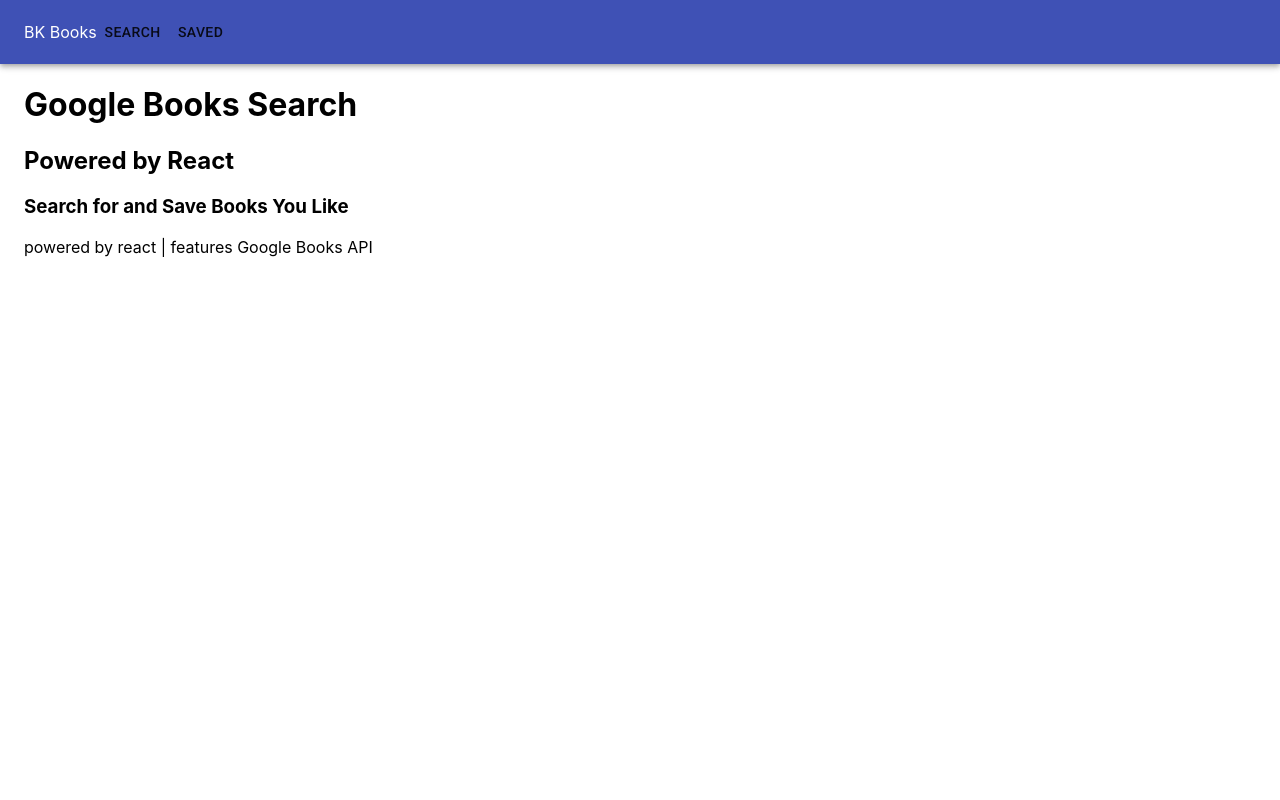
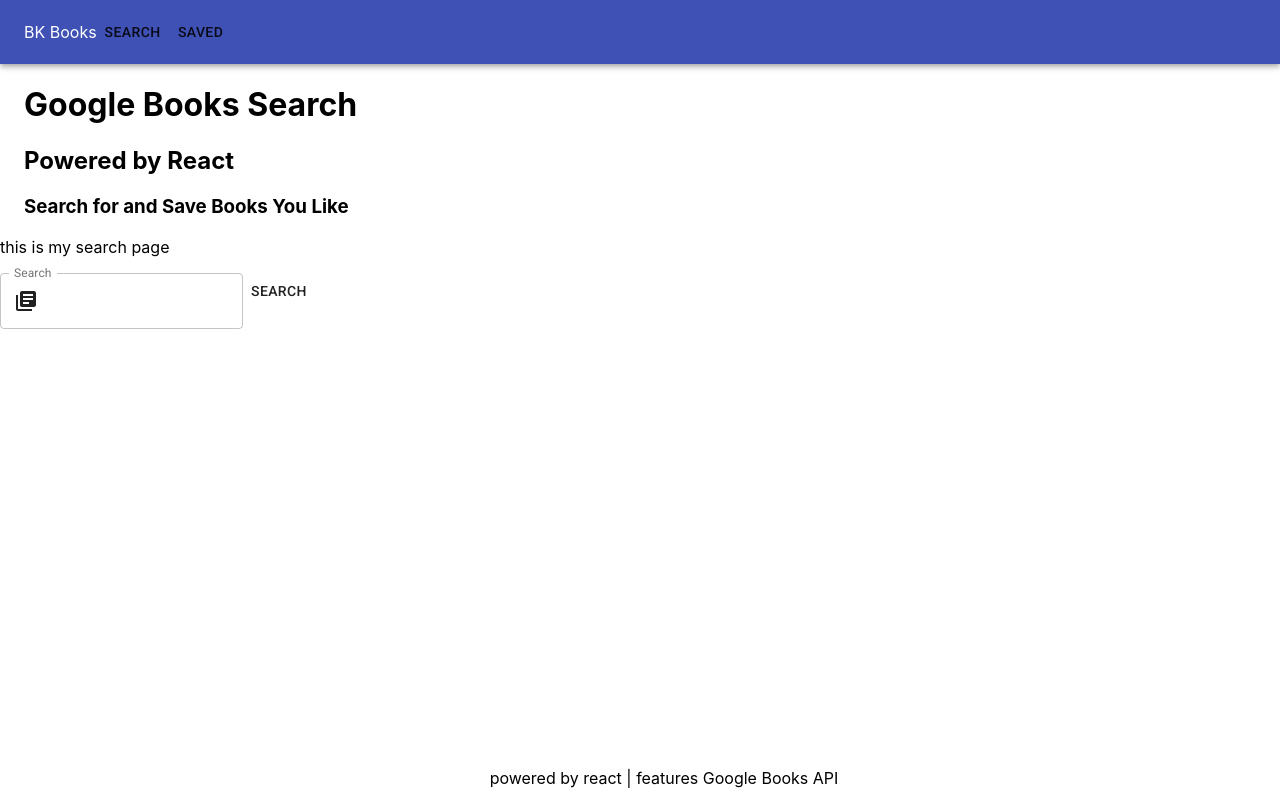
Before and after one commit to thebsking/google-books, a React (Create React App) app in the folder client/: page / in a window 1280 px wide. Built offline with nearby package versions, Linux system fonts and the light colour scheme.

Commit message:
remapped layout of components; updated app.css with comments

```diff
--- a/client/src/App.css
+++ b/client/src/App.css
@@ -1,38 +1,14 @@
-.App {
+/* appbar styles */
+
+
+/*main styles*/
+
+
+/*footer styles*/
+footer {
+  height: 3em;
   text-align: center;
+  position: fixed;
+  bottom:0;
+  width: 100vw;
 }
-
-.App-logo {
-  height: 40vmin;
-  pointer-events: none;
-}
-
-@media (prefers-reduced-motion: no-preference) {
-  .App-logo {
-    animation: App-logo-spin infinite 20s linear;
-  }
-}
-
-.App-header {
-  background-color: #282c34;
-  min-height: 100vh;
-  display: flex;
-  flex-direction: column;
-  align-items: center;
-  justify-content: center;
-  font-size: calc(10px + 2vmin);
-  color: white;
-}
-
-.App-link {
-  color: #61dafb;
-}
-
-@keyframes App-logo-spin {
-  from {
-    transform: rotate(0deg);
-  }
-  to {
-    transform: rotate(360deg);
-  }
-}
--- a/client/src/App.js
+++ b/client/src/App.js
@@ -1,15 +1,23 @@
 import React from 'react';
-import { BrowserRouter, Route } from 'react-router-dom';
+import { BrowserRouter, Route, Switch } from 'react-router-dom';
 import './App.css';
 import Search from './pages/Search';
 import Saved from './pages/Saved';
+import Header from './components/Header';
+import Footer from './components/Footer'
 
 function App() {
   return (
+    <>
+    <Header />
     <BrowserRouter>
-      <Route path='/' component={Search} />
-      <Route path='/saved' component={Saved} />
+    <Switch>
+      <Route exact path='/' component={Search} />
+      <Route exact path='/saved' component={Saved} />
+      </Switch>
     </BrowserRouter>
+    <Footer />
+    </>
   );
 }
 
--- a/client/src/pages/Saved.js
+++ b/client/src/pages/Saved.js
@@ -0,0 +1,9 @@
+import React from 'react';
+
+function Saved() {
+    return(
+        <p>this is my saved page</p>
+    )
+}
+
+export default Saved;
--- a/client/src/pages/Search.js
+++ b/client/src/pages/Search.js
@@ -1,16 +1,15 @@
 import React from 'react';
-import Header from '../components/Header';
 import SearchBar from '../components/SearchBar'
-import Footer from '../components/Footer';
 
 function Search() {
 
     return (
-        <>
-            <Header />
-                {/* //other content */}
-            <Footer />
-        </>
+        <div>
+        <p>
+            this is my search page
+        </p>
+        <SearchBar />
+        </div>
     )
 }
 
```
